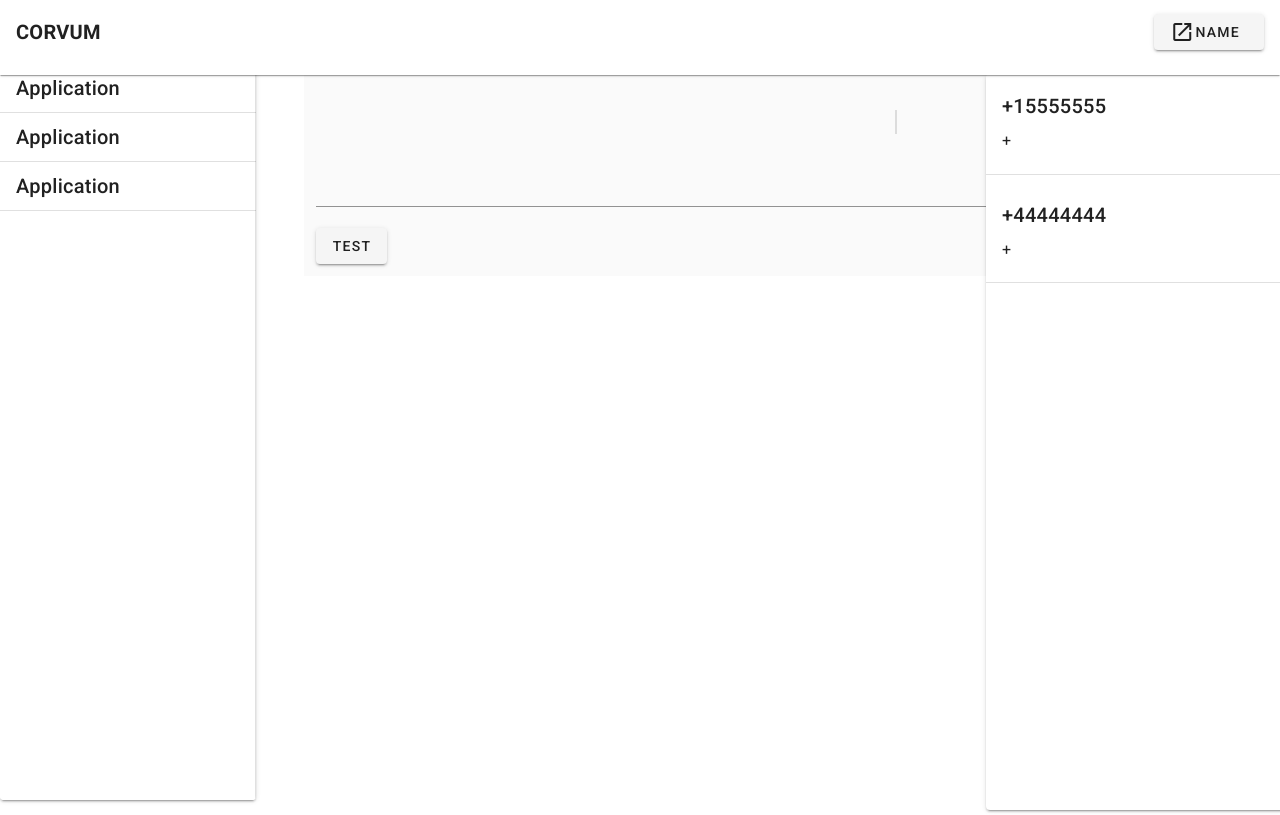
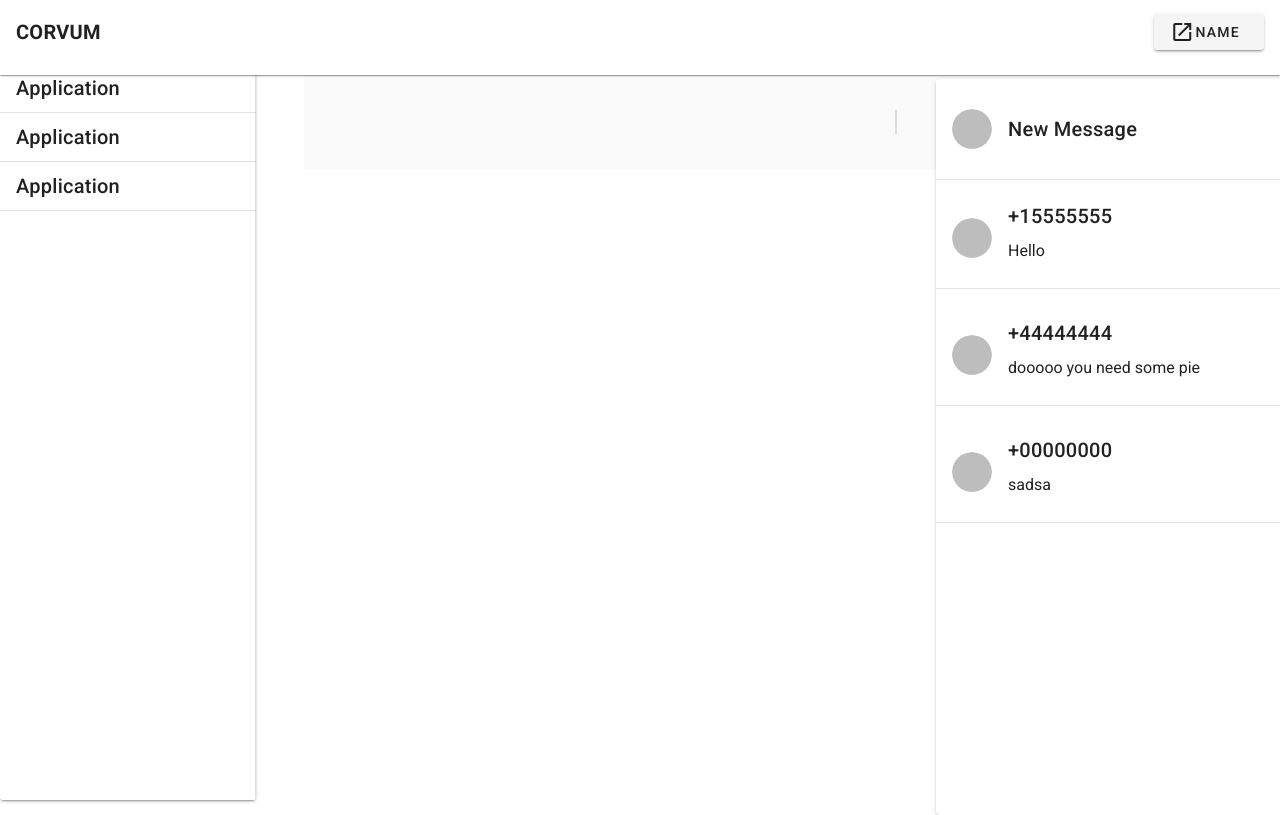
Before and after one commit to cloudpbx/es-em-es, a Vue app: page / in a window 1280 px wide. Shown: the top 815 px of the page. Built offline with nearby package versions, Linux system fonts and the light colour scheme.

Commit message:
added sorting by time and some formatting

```diff
--- a/src/components/appBody.vue
+++ b/src/components/appBody.vue
@@ -2,15 +2,9 @@
   <div style="width:100%; height:100%">
     <v-container class="grey lighten-5">
       <messageWindow :history="selectedPhoneHistory" />
-
-      <v-form @submit.prevent="test">
-        <v-text-field v-model="text"></v-text-field>
-
-        <v-btn color="gray" type="submit">Test</v-btn>
-      </v-form>
     </v-container>
 
-    <contactList @selected="selectedConversation" style="position:absolute; right:250px; top:0;" />
+    <contactList @selected="selectedConversation" style="position:absolute; right:250px; top:5px;" />
   </div>
 </template>
 
@@ -30,19 +24,18 @@ export default {
   data() {
     return {
       text: null,
-      selectedNumber: '',
+      selectedNumber: ""
     };
   },
   computed: {
-    selectedPhoneHistory: function () {
+    selectedPhoneHistory: function() {
       return mockdata[this.selectedNumber];
     }
   },
   methods: {
     selectedConversation(n) {
       this.selectedNumber = n;
-    },
     }
-
+  }
 };
 </script>
--- a/src/components/contactList.vue
+++ b/src/components/contactList.vue
@@ -1,10 +1,24 @@
 <template>
-  <v-card height="100%" width="300">
+  <v-card height="100%" width="350">
+    <v-list-item @click="test()" style="height:100px">
+      <v-list-item-avatar>
+        <v-img class="grey lighten-1 white--text"></v-img>
+      </v-list-item-avatar>
+
+      <v-list-item-title text-center class="title">New Message</v-list-item-title>
+    </v-list-item>
+    <v-divider></v-divider>
+
     <v-list v-for="n in (Object.keys(data))" :key="n">
-      <v-list-item @click="$emit('selected', n)">
+      <v-list-item style="height:100px" @click="$emit('selected', n)">
+        <v-list-item-avatar>
+          <v-img class="grey lighten-1 white--text"></v-img>
+        </v-list-item-avatar>
         <v-list-item-content>
           <v-list-item-title text-center class="title">{{n}}</v-list-item-title>
-          <v-list-item-content text-center>{{n[0]}}</v-list-item-content>
+          <v-list-item-content text-center>{{data[n][0]["body"]}}</v-list-item-content>
+          <!-- <v-list-item-title text-center class="title">{{Object.keys(data)[n-1]}}</v-list-item-title>
+          <v-list-item-content text-center>{{data[Object.keys(data)[n-1]]}}</v-list-item-content>-->
         </v-list-item-content>
       </v-list-item>
       <v-divider></v-divider>
@@ -24,8 +38,24 @@ export default {
   },
   methods: {
     test() {
-      console.log(this.text);
+      console.log("asdasda");
     }
+  },
+  computed: {
+    mostRecent: function() {
+      return mockdata[this.selectedNumber];
+    }
+  },
+  mounted() {
+    console.log("mounted");
+
+    // for key in dict, sort its value(list) by time descending
+    for (var key in this.data) {
+      this.data[key].sort(function(a, b) {
+        return parseFloat(b.time) - parseFloat(a.time);
+      });
+    }
+    console.log(this.data);
   }
 };
 </script>
--- a/src/components/recieve.js
+++ b/src/components/recieve.js
@@ -3,7 +3,7 @@ export const mockdata = {
     {
       sms_id: "8d7b47fc-be08-4820-8ce3-58fd4fe42a76",
       direction: "inbound",
-      time: 1522097596060,
+      time: 3,
       //   from: "+15555555",
       //   to: "+16666666",
       body: "Hello "
@@ -11,7 +11,7 @@ export const mockdata = {
     {
       sms_id: "8d7b47fc-be08-4820-8ce3-58fd4fe42a76",
       direction: "outbound",
-      time: 1522097596060,
+      time: 1,
       //   from: "+15555555",
       //   to: "+16666666",
       body: " world"
@@ -19,7 +19,7 @@ export const mockdata = {
     {
       sms_id: "8d7b47fc-be08-4820-8ce3-58fd4fe42a76",
       direction: "inbound",
-      time: 1522097596060,
+      time: 2,
       //   from: "+15555555",
       //   to: "+16666666",
       body: "HI"
@@ -27,12 +27,46 @@ export const mockdata = {
   ],
   "+44444444": [
     {
-      sms_id: "8d7b47fc-be08-4820-8ce3-58fd4fe42a76",
+      sms_id: "zzzzzzzzzzzzzzzzzzzzzzzz",
       direction: "inbound",
-      time: 1522097596060,
+      time: 1,
       //   from: "+15555555",
       //   to: "+16666666",
-      body: "dooooo"
+      body: "dooooo you need some pie"
+    }
+  ],
+  "+00000000": [
+    {
+      sms_id: "zzzzzzzzzzzzzzzzzzzzzzzz",
+      direction: "inbound",
+      time: 2,
+      //   from: "+15555555",
+      //   to: "+16666666",
+      body: "weeeeeeeeeeeeeeeeee"
+    },
+    {
+      sms_id: "zzzzzzzzzzzzzzzzzzzzzzzz",
+      direction: "inbound",
+      time: 3,
+      //   from: "+15555555",
+      //   to: "+16666666",
+      body: "dooooo you need some pie"
+    },
+    {
+      sms_id: "zzzzzzzzzzzzzzzzzzzzzzzz",
+      direction: "inbound",
+      time: 1,
+      //   from: "+15555555",
+      //   to: "+16666666",
+      body: "1111111111111111111"
+    },
+    {
+      sms_id: "zzzzzzzzzzzzzzzzzzzzzzzz",
+      direction: "outbound",
+      time: 234321,
+      //   from: "+15555555",
+      //   to: "+16666666",
+      body: "sadsa"
     }
   ]
 };
```
